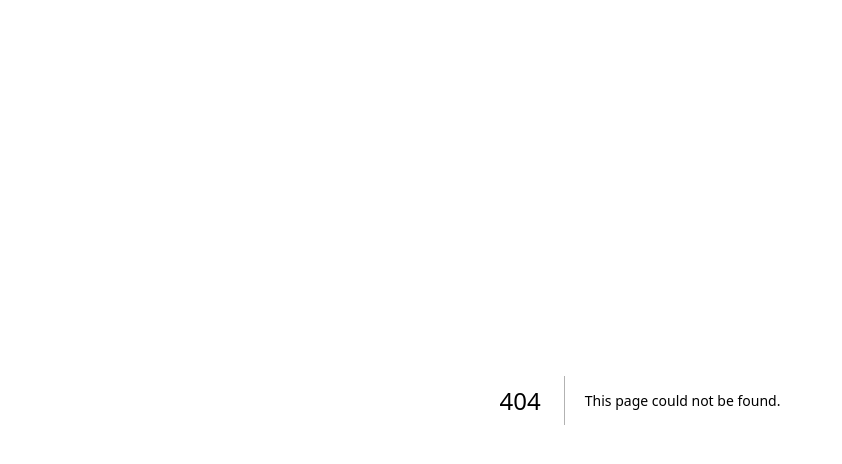
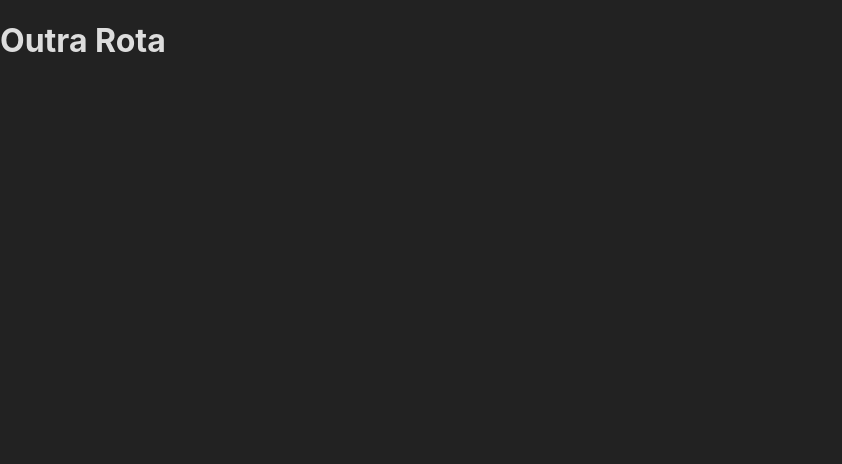
Before and after one commit to LeticiaLopess/next-basico, a Next.js app: page /outraRota in a window 1280 px wide. Before the commit this address had no page. Shown: the top 464 px of the page, without its empty margins (0-842 px from the left). Built offline with nearby package versions, Linux system fonts and the light colour scheme.

Commit message:
início do básico de next +estudo de rotas

```diff
--- /dev/null
+++ b/src/pages/outraRota.jsx
@@ -0,0 +1,7 @@
+export default function outraRota () {
+    return (
+        <div>
+            <h1>Outra Rota</h1>
+        </div>
+    )
+}
--- a/styles/globals.css
+++ b/src/styles/globals.css
@@ -2,6 +2,8 @@
 body {
   padding: 0;
   margin: 0;
+  background-color: #222;
+  color: #ddd;
   font-family: -apple-system, BlinkMacSystemFont, Segoe UI, Roboto, Oxygen,
     Ubuntu, Cantarell, Fira Sans, Droid Sans, Helvetica Neue, sans-serif;
 }
@@ -21,6 +23,5 @@
   }
   body {
     color: white;
-    background: black;
   }
 }
```
Also changed, not shown: src/pages/_outraRota.jsx (added, +7 -0 lines), src/pages/rotas/index.jsx (added, +7 -0 lines), src/pages/_app.tsx (renamed from pages/_app.tsx), src/pages/api/hello.ts (renamed from pages/api/hello.ts), src/pages/index.tsx (renamed from pages/index.tsx), src/styles/Home.module.css (renamed from styles/Home.module.css).
